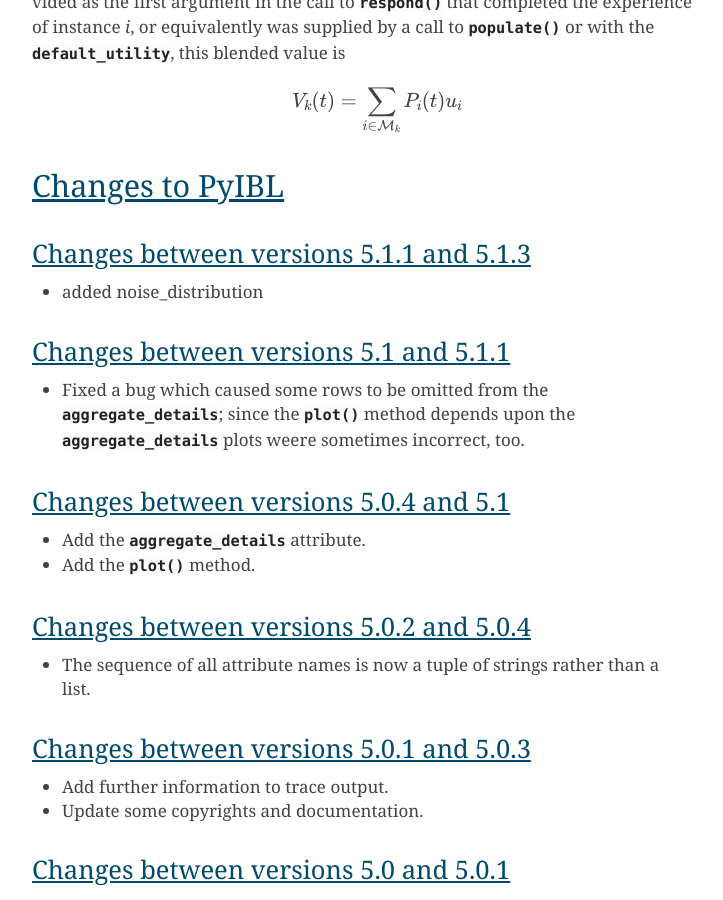
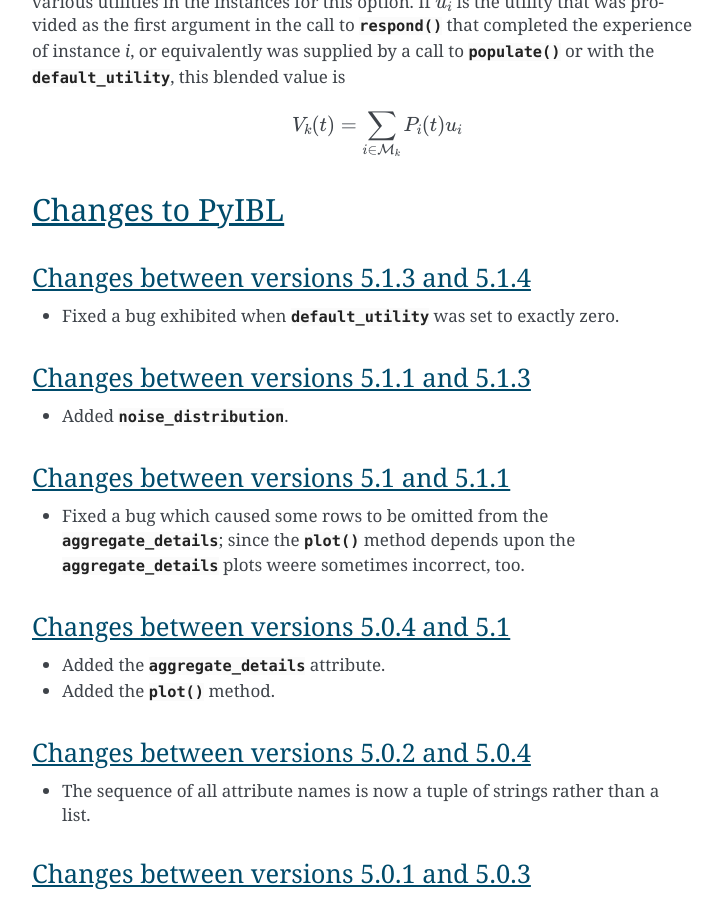
Before and after one commit to DDM-Lab/pyibl, a Sphinx documentation site: the page built from doc/index.rst, in a window 1280 px wide and 900 px high, scrolled down 19342 px. Shown: the whole window, without its empty margins (388-1111 px from the left). Built offline with Sphinx 7.4.7, drawn with Linux system fonts in a browser that asks for light colours; formulas are drawn with MathJax 3; the version number could not be read and is left out; some of the changed text lies outside the part shown.

Commit message:
fix default utility bug and release version 5.1.4

```diff
--- a/doc/index.rst
+++ b/doc/index.rst
@@ -965,10 +965,15 @@
 Changes to PyIBL
 ================
 
+Changes between versions 5.1.3 and 5.1.4
+----------------------------------------
+
+* Fixed a bug exhibited when :attr:`default_utility` was set to exactly zero.
+
 Changes between versions 5.1.1 and 5.1.3
 ----------------------------------------
 
-* added noise_distribution
+* Added :attr:`noise_distribution`.
 
 
 Changes between versions 5.1 and 5.1.1
@@ -981,8 +986,8 @@
 Changes between versions 5.0.4 and 5.1
 --------------------------------------
 
-* Add the :attr:`aggregate_details` attribute.
-* Add the :meth:`plot` method.
+* Added the :attr:`aggregate_details` attribute.
+* Added the :meth:`plot` method.
 
 Changes between versions 5.0.2 and 5.0.4
 ----------------------------------------
--- a/pyibl.py
+++ b/pyibl.py
@@ -9,7 +9,7 @@
 facilitating debugging, logging and fine grained control of complex models.
 """
 
-__version__ = "5.1.4.dev1"
+__version__ = "5.1.4"
 
 PYACTUP_MINIMUM_VERSION = "2.2.3"
 
@@ -919,7 +919,7 @@
                 for c, q in zip(choices, queries):
                     u = self._memory.blend("_utility", q)
                     if u is None:
-                        if self._default_utility:
+                        if self._default_utility is not None:
                             if self._callable_default_utility:
                                 u = self._default_utility(c)
                             else:
```
Also changed, not shown: test_pyibl.py (+7 -0 lines).
